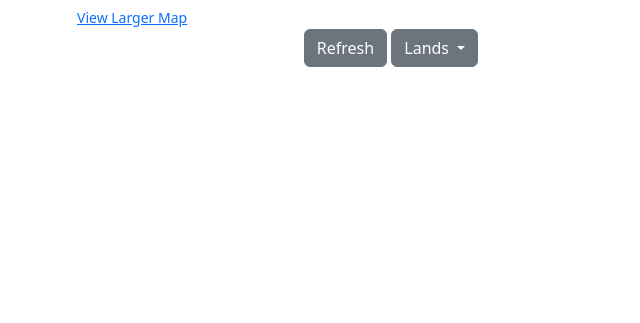
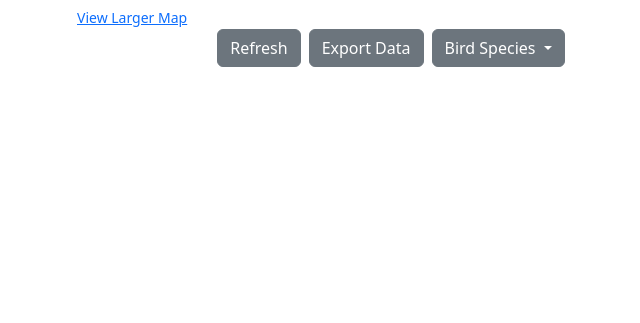
Before and after one commit to ao994/FireFlight, a Django app: page /map/ in a window 1280 px wide. Shown: the part 477-800 px from the top of the page, without its empty margins (249-889 px from the left). Run offline with Django 5.2, Linux system fonts and the light colour scheme; data that the repository does not hold is empty; some libraries are stand-ins or nearby versions.

Commit message:
fixed logo, dropdown
fixed sizing of logo, added bird species dropdown with checkboxes, cleaned up formatting

```diff
--- a/map_app/models.py
+++ b/map_app/models.py
@@ -7,6 +7,10 @@ class Species(models.Model):
     speciesID = models.IntegerField(unique = True)
     species = models.CharField(max_length=200)
     birdcode = models.CharField(max_length=10)
+
+    #ordering of birds
+    class Meta:
+        ordering = ['species']
 
 #Grid Model
 class Grid(models.Model):
--- a/map_app/templates/header.html
+++ b/map_app/templates/header.html
@@ -18,7 +18,7 @@
     <link rel="stylesheet" href="{% static 'style.css' %}">
 
     <!-- load favicon -->
-    <link rel="icon" type="image/png" href="{% static 'images/FireFlight_logo_only.png' %}">
+    <link rel="icon" type="image/png" href="{% static 'images/FireFlight_logo.PNG' %}">
 
 </head>
 
@@ -28,7 +28,7 @@
 
             <div class="navbar-brand">
                 <a href="/">
-                    <img src="{% static 'images/FireFlight_logo_only.png' %}" alt="FireFlight logo" width="100" height="100">
+                    <img src="{% static 'images/FireFlight_logo.PNG' %}" alt="FireFlight logo" width="100" height="100">
                 </a>
             </div>
 
--- a/map_app/templates/map.html
+++ b/map_app/templates/map.html
@@ -12,29 +12,40 @@
     <iframe width="425" height="350" src="https://www.openstreetmap.org/export/embed.html?bbox=-117.93196678161623%2C33.80619926145449%2C-117.90898561477663%2C33.821067939638574&amp;layer=mapnik" style="border: 1px solid black"></iframe>
 
     <br/>
+
     <small>
         <a href="https://www.openstreetmap.org/#map=16/33.81363/-117.92048">View Larger Map</a>
     </small>
+
     <div class="d-flex justify-content-center">
-      <div class="dropdown">
-        <a href="/map" class="btn btn-secondary">
+
+            <a href="/map" class="btn btn-secondary mx-1">
             Refresh
             </a>
-        <button class="btn btn-secondary dropdown-toggle" type="button" id="dropdownMenuButton" data-toggle="dropdown">
-          Lands
+
+            <button class="btn btn-secondary mx-1">
+                Export Data
             </button>
-        <div class="dropdown-menu" aria-labelledby="dropdownMenuButton">
-          <a class="dropdown-item" href="#">TomorrowLand</a>
-          <a class="dropdown-item" href="#">AdventureLand</a>
-          <a class="dropdown-item" href="#">FantasyLand</a>
-          <a class="dropdown-item" href="#">Galaxy's Edge</a>
-          <a class="dropdown-item" href="#">ToonTown</a>
-          <a class="dropdown-item" href="#">New Orleans Square</a>
-          <a class="dropdown-item" href="#">Critter Country</a>
-        </div>
+
+            <button class="btn btn-secondary dropdown-toggle mx-1" type="button" id="dropdownMenuButton" data-bs-toggle="dropdown" aria-expanded="false">
+                Bird Species
+            </button>
+
+            <div class="dropdown-menu" aria-labelledby="dropdownMenuButton" >
+                <div class="list-group" style="height: 30vh; overflow-y: scroll;">
+
+                    {% for bird in birds %}
+
+                    <label class="list-group-item">
+                        <input class="form-check-input me-1" type="checkbox" value=" {{bird.speciesID}} ">
+                        {{bird.species}}
+                    </label>
+
+                    {% endfor %}
 
                 </div>
             </div>
+
 
 
     </div>
--- a/map_app/urls.py
+++ b/map_app/urls.py
@@ -4,5 +4,5 @@ from . import views
 
 urlpatterns = [
     path("", views.index, name="index"),
-    path("map/", views.map, name="Map"),
+    path("map/", views.map, name="map"),
 ]
--- a/map_app/views.py
+++ b/map_app/views.py
@@ -3,14 +3,23 @@
 from django.shortcuts import render
 from django.http import HttpResponse
 
+from .models import Species, Grid, Results
 
 def index(request):
+    #set page to load
     index_page = "home.html"
 
-    return render(request, index_page)
+    #defines what happens when there is a GET request
+    if request.method == "GET":
+        return render(request, index_page)
 
 
 def map(request):
+    #set page to load
     map_page = "map.html"
 
-    return render(request, map_page)
+    #defines what happens when there is a GET request
+    if request.method == "GET":
+        #gets all the birds
+        birds = Species.objects.all()
+        return render(request, map_page, {'birds': birds})
```
Also changed, not shown: map_app/static/images/FireFlight_logo.PNG (added). Lines whose indentation alone changed are shown as unchanged.
